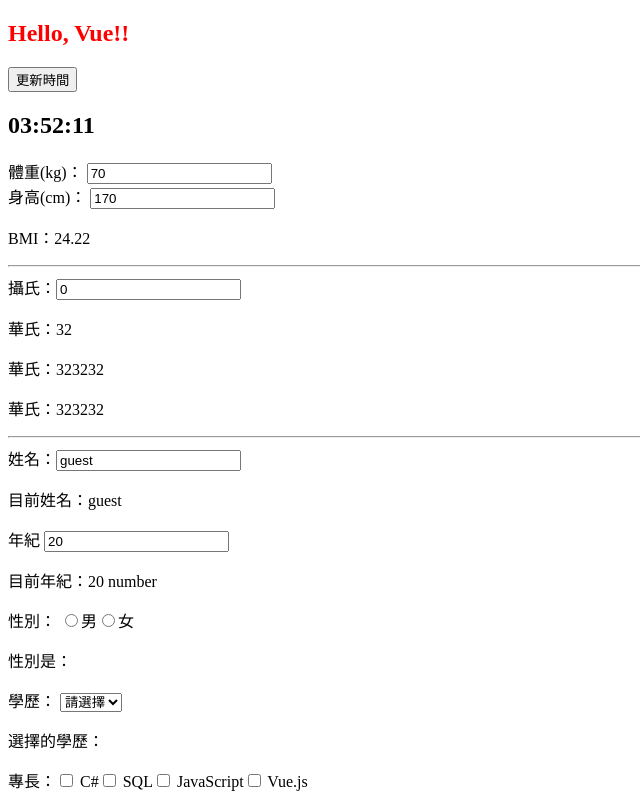
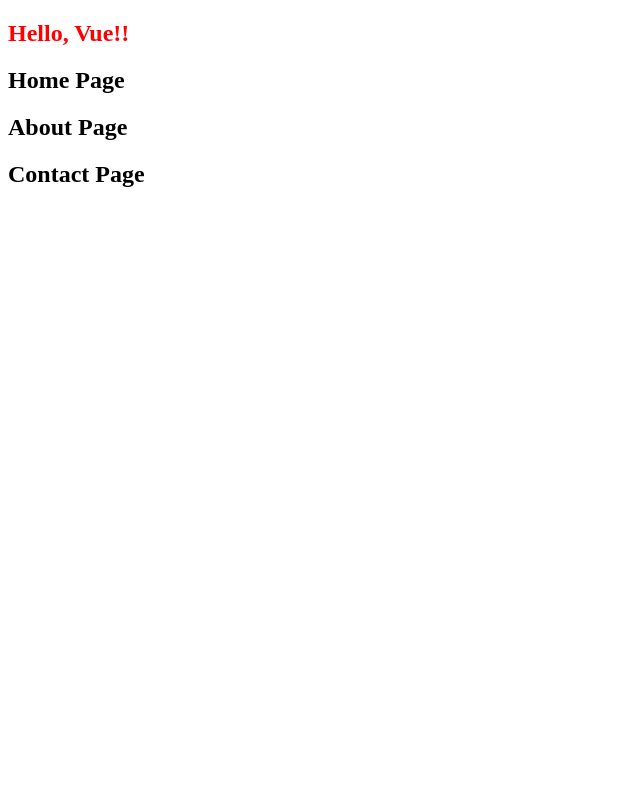
Before and after one commit to HsiaoHungWang/vue-ojtm, a Vue app: page / in a window 1280 px wide. Shown: the top 800 px of the page, without its empty margins (0-640 px from the left). Built offline with nearby package versions, Linux system fonts and the light colour scheme.

Commit message:
建立三個View的Component

```diff
--- a/src/App.vue
+++ b/src/App.vue
@@ -11,13 +11,19 @@
 import FirstComponent from './components/FirstComponent.vue';
 import SecondComponent from './components/SecondComponent.vue';
 import ThirdComponent from './components/ThirdComponent.vue';
+import AboutView from './views/AboutView.vue';
+import ContactView from './views/ContactView.vue';
+import HomeView from './views/HomeView.vue';
 
 
 </script>
 
 <template>
   <h2 id="apph2">Hello, Vue!!</h2>
-  <ClockComponent></ClockComponent>
+  <HomeView></HomeView>
+  <AboutView></AboutView>
+  <ContactView></ContactView>
+  <!-- <ClockComponent></ClockComponent>
   <BMIComponent></BMIComponent>
   <hr />
   <ComputedDemo></ComputedDemo>
@@ -30,7 +36,7 @@
   <ApiStyle></ApiStyle>
   <CountComponent></CountComponent>
   <BindingComponent></BindingComponent>
-  <BindingDemo></BindingDemo>
+  <BindingDemo></BindingDemo> -->
 </template>
 
 <style scoped>
--- /dev/null
+++ b/src/views/AboutView.vue
@@ -0,0 +1,11 @@
+<script setup>
+
+</script>
+
+<template>
+    <div>
+        <h2>About Page</h2>
+    </div>
+</template>
+
+<style lang="css" scoped></style>
--- /dev/null
+++ b/src/views/ContactView.vue
@@ -0,0 +1,11 @@
+<script setup>
+
+</script>
+
+<template>
+    <div>
+        <h2>Contact Page</h2>
+    </div>
+</template>
+
+<style lang="css" scoped></style>
--- /dev/null
+++ b/src/views/HomeView.vue
@@ -0,0 +1,11 @@
+<script setup>
+
+</script>
+
+<template>
+    <div>
+        <h2>Home Page</h2>
+    </div>
+</template>
+
+<style lang="css" scoped></style>
```
